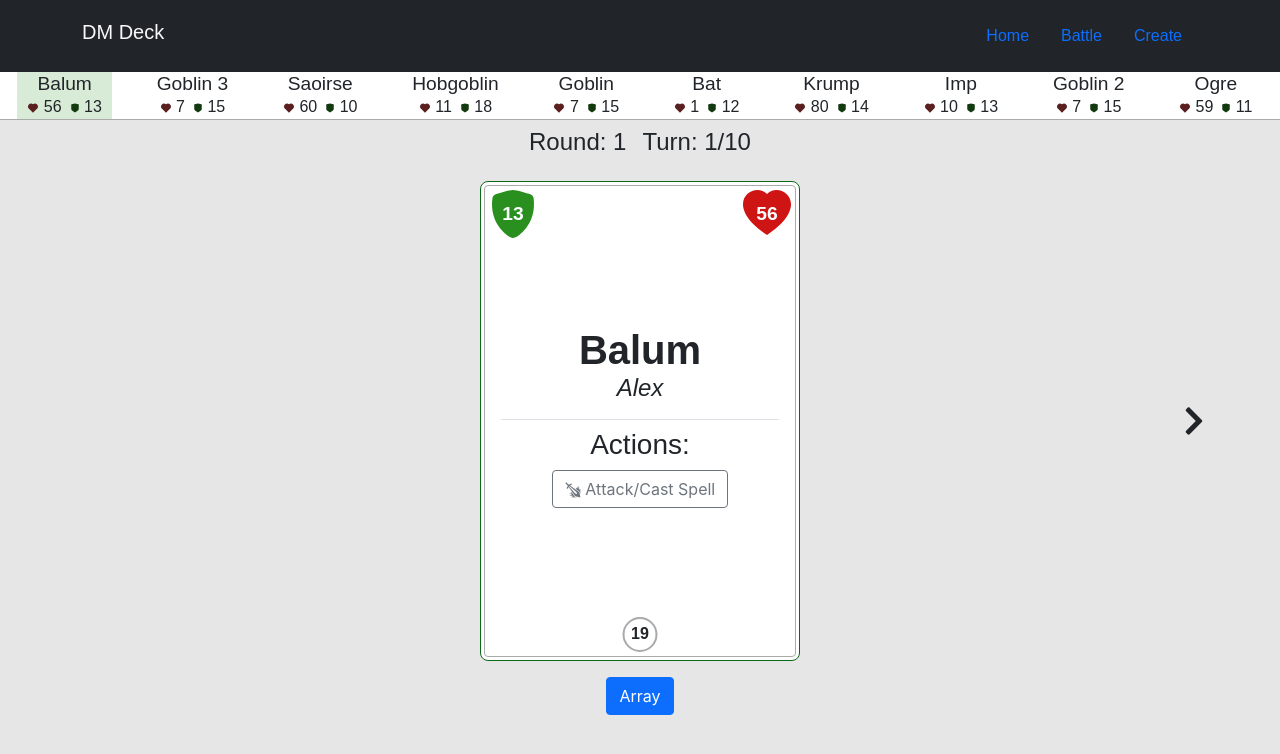
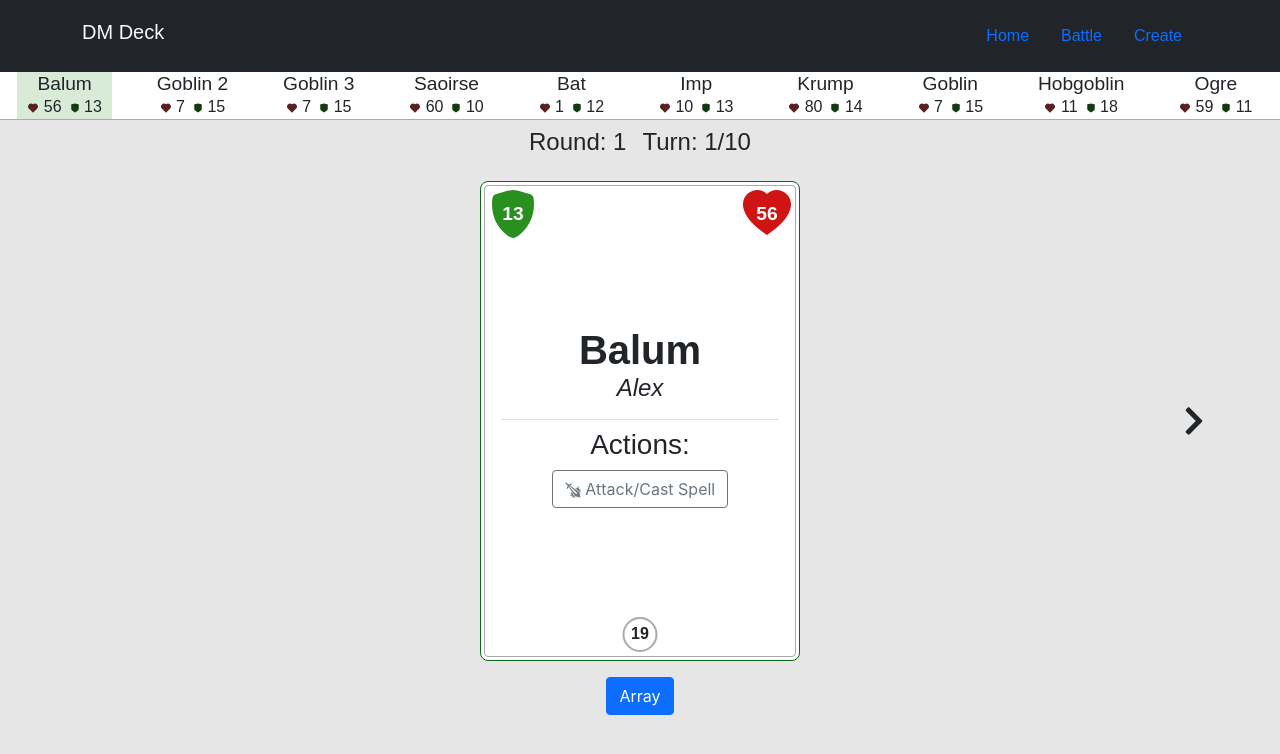
Before and after one commit to awidener3/dm-deck, a React (Create React App) app in the folder client/: page /dm-deck/battle in a window 1280 px wide. Shown: the top 754 px of the page. Built offline with nearby package versions, Linux system fonts and the light colour scheme; no server answers; a web font is replaced by a local one.

Commit message:
Monster data is now sorted alphabetically for easier use when Hero attacks

```diff
--- a/client/src/pages/Battle.jsx
+++ b/client/src/pages/Battle.jsx
@@ -26,14 +26,16 @@ import '../App.scss';
 
 const Battle = () => {
 	// Bring in monster and hero data
-	// const [monsterData, setMonsterData] = useState(monsters);
 	const [monsterData, setMonsterData] = useState(() =>
-		monsters.map((monster, index) =>
-			monsters.findIndex((current) => current.name === monster.name) ===
-			index
-				? monster
-				: { ...monster, name: `${monster.name} ${index + 1}` }
-		)
+		monsters
+			.sort((a, b) => (a.name > b.name ? 1 : -1))
+			.map((monster, index) =>
+				monsters.findIndex(
+					(current) => current.name === monster.name
+				) === index
+					? monster
+					: { ...monster, name: `${monster.name} ${index}` }
+			)
 	);
 	const [heroData, setHeroData] = useState(heroes);
 	// Variables to control battle statistics
@@ -64,7 +66,7 @@ const Battle = () => {
 		.sort((a, b) => (a.initiative < b.initiative ? 1 : -1));
 
 	// ? Used for viewing current array
-	const showData = () => console.log(sortedData);
+	const showData = () => console.log(monsterData);
 
 	const handleRollDice = (die, dieNum, modifier) => {
 		setRollModifier(modifier);
```
